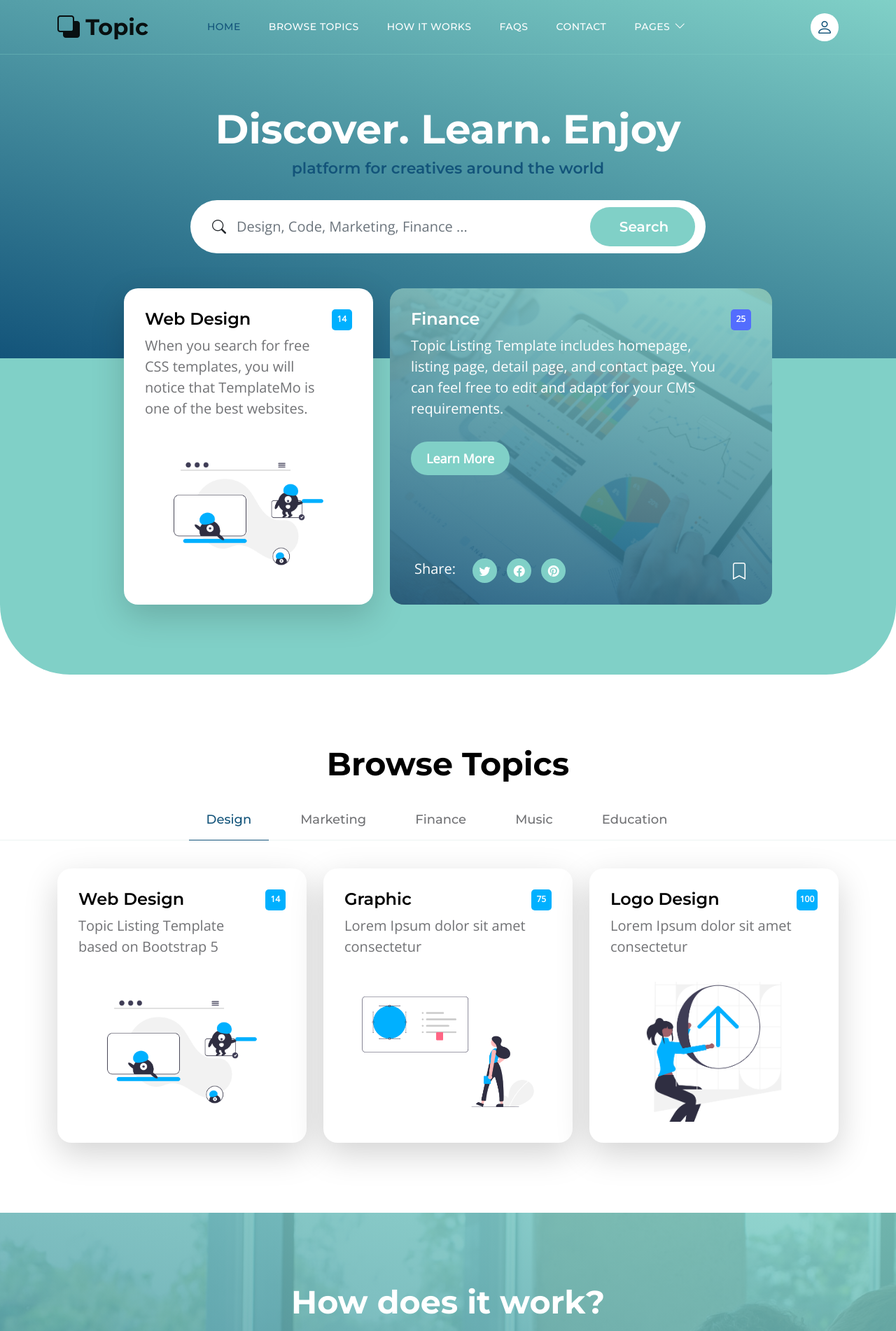
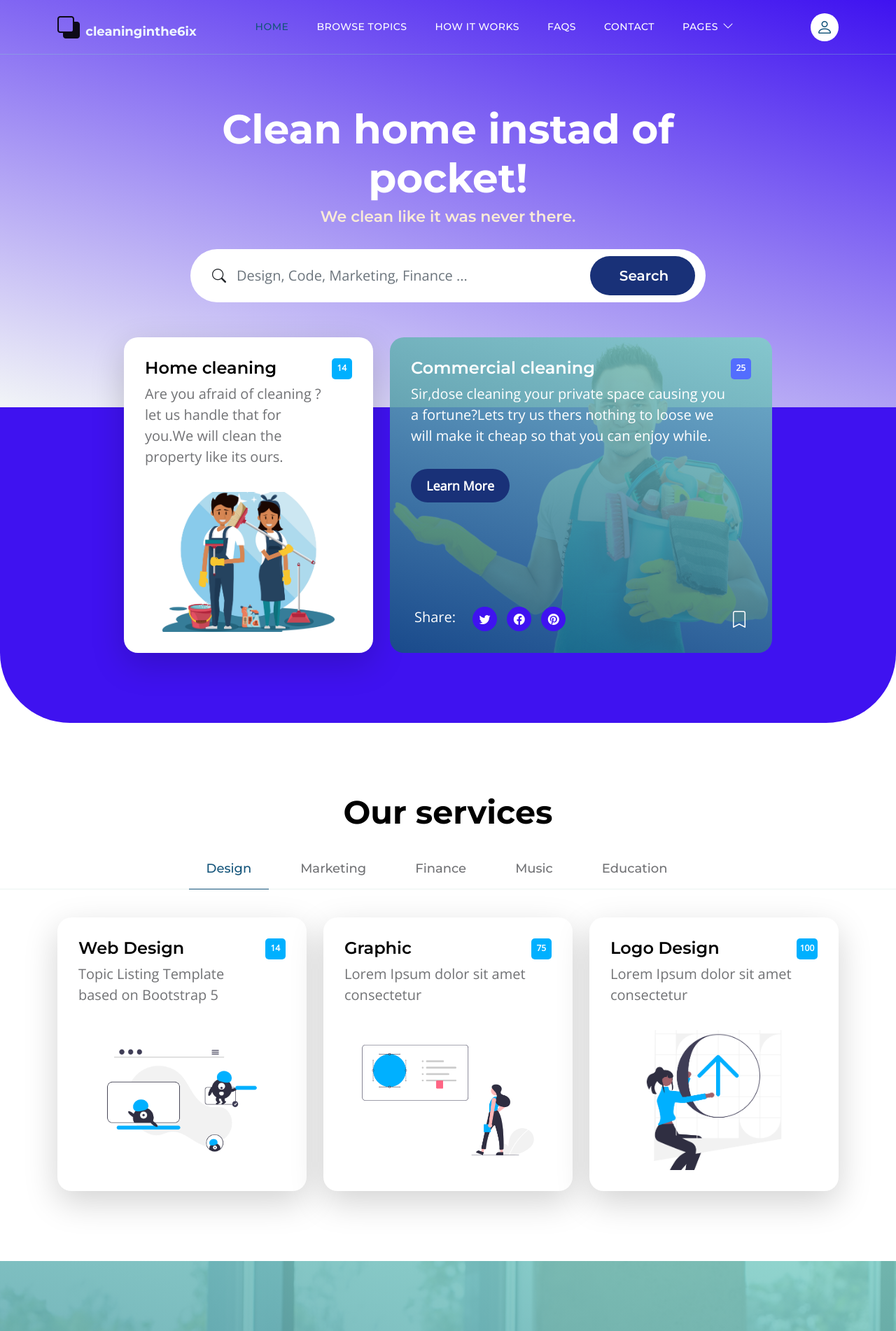
Before and after one commit to Nirab123456/Home_and_commercial_cleanning_website_using_django, a Django app: page / in a window 1280 px wide. Shown: the top 1902 px of the page at 70% size. Run offline with Django 4.2, Linux system fonts and the light colour scheme; some libraries are stand-ins or nearby versions.

Commit message:
have shaped the projoct

```diff
--- a/troy/cleaning/templates/home.html
+++ b/troy/cleaning/templates/home.html
@@ -41,7 +41,7 @@ https://templatemo.com/tm-590-topic-listing
                 <div class="container">
                     <a class="navbar-brand" href="index.html">
                         <i class="bi-back"></i>
-                        <span>Topic</span>
+                        <span style="font-size: 18px; color: aliceblue;">cleaninginthe6ix</span>
                     </a>
 
                     <div class="d-lg-none ms-auto me-4">
@@ -98,9 +98,9 @@ https://templatemo.com/tm-590-topic-listing
                     <div class="row">
 
                         <div class="col-lg-8 col-12 mx-auto">
-                            <h1 class="text-white text-center">Discover. Learn. Enjoy</h1>
+                            <h1 class="text-white text-center">Clean home instad of pocket!</h1>
 
-                            <h6 class="text-center">platform for creatives around the world</h6>
+                            <h6 style="color: antiquewhite;" class="text-center">We clean like it was never there.</h6>
 
                             <form method="get" class="custom-form mt-4 pt-2 mb-lg-0 mb-5" role="search">
                                 <div class="input-group input-group-lg">
@@ -129,15 +129,15 @@ https://templatemo.com/tm-590-topic-listing
                                 <a href="topics-detail.html">
                                     <div class="d-flex">
                                         <div>
-                                            <h5 class="mb-2">Web Design</h5>
+                                            <h5 class="mb-2">Home cleaning</h5>
 
-                                            <p class="mb-0">When you search for free CSS templates, you will notice that TemplateMo is one of the best websites.</p>
+                                            <p class="mb-0">Are you afraid of cleaning ? let us handle that for you.We will clean the property like its ours.</p>
                                         </div>
 
                                         <span class="badge bg-design rounded-pill ms-auto">14</span>
                                     </div>
 
-                                    <img src="images/topics/undraw_Remote_design_team_re_urdx.png" class="custom-block-image img-fluid" alt="">
+                                    <img src="{% main_template 'images/topics/52068.jpg' %}" class="custom-block-image img-fluid" alt="">
                                 </a>
                             </div>
                         </div>
@@ -145,13 +145,13 @@ https://templatemo.com/tm-590-topic-listing
                         <div class="col-lg-6 col-12">
                             <div class="custom-block custom-block-overlay">
                                 <div class="d-flex flex-column h-100">
-                                    <img src="images/businesswoman-using-tablet-analysis.jpg" class="custom-block-image img-fluid" alt="">
+                                    <img src="{% main_template 'images/topics/commercial.png' %}" class="custom-block-image img-fluid" alt="">
 
                                     <div class="custom-block-overlay-text d-flex">
                                         <div>
-                                            <h5 class="text-white mb-2">Finance</h5>
+                                            <h5 class="text-white mb-2">Commercial cleaning</h5>
 
-                                            <p class="text-white">Topic Listing Template includes homepage, listing page, detail page, and contact page. You can feel free to edit and adapt for your CMS requirements.</p>
+                                            <p class="text-white">Sir,dose cleaning your private space causing you a fortune?Lets try us thers nothing to loose we will make it cheap so that you can enjoy while.</p>
 
                                             <a href="topics-detail.html" class="btn custom-btn mt-2 mt-lg-3">Learn More</a>
                                         </div>
@@ -194,7 +194,7 @@ https://templatemo.com/tm-590-topic-listing
                     <div class="row">
 
                         <div class="col-12 text-center">
-                            <h2 class="mb-4">Browse Topics</h1>
+                            <h2 class="mb-4">Our services</h1>
                         </div>
 
                     </div>
--- a/troy/main_template/css/templatemo-topic-listing.css
+++ b/troy/main_template/css/templatemo-topic-listing.css
@@ -12,13 +12,13 @@ https://templatemo.com/tm-590-topic-listing
 :root {
   --white-color:                  #ffffff;
   --primary-color:                #13547a;
-  --secondary-color:              #80d0c7;
+  --secondary-color:              #3f12f0;
   --section-bg-color:             #f0f8ff;
-  --custom-btn-bg-color:          #80d0c7;
-  --custom-btn-bg-hover-color:    #13547a;
+  --custom-btn-bg-color:          #193178;
+  --custom-btn-bg-hover-color:    #1694dc;
   --dark-color:                   #000000;
   --p-color:                      #717275;
-  --border-color:                 #7fffd4;
+  --border-color:                 #334644;
   --link-hover-color:             #13547a;
 
   --body-font-family:             'Open Sans', sans-serif;
@@ -486,7 +486,7 @@ strong {
   HERO
 -----------------------------------------*/
 .hero-section {
-  background-image: linear-gradient(15deg, #13547a 0%, #80d0c7 100%);
+  background-image: linear-gradient(15deg, #f2f5f7 0%, #3f12f0 100%);
   position: relative;
   overflow: hidden;
   padding-top: 150px;
```
Also changed, not shown: troy/cleaning/templates/index_new_styling.html (added, +147 -0 lines), troy/main_template/images/topics/3783573.jpg (added), troy/main_template/images/topics/52068.jpg (added), troy/main_template/images/topics/commercial.png (added), 1 other file.
